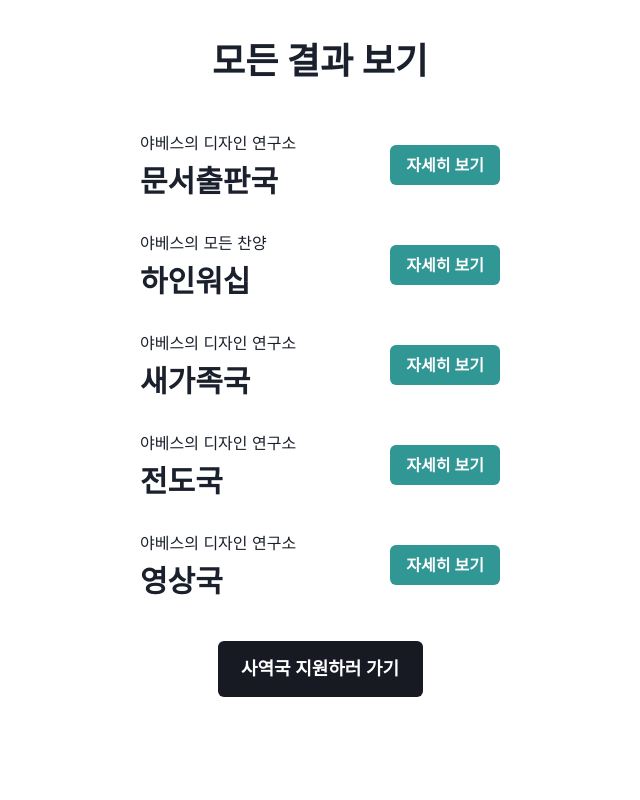
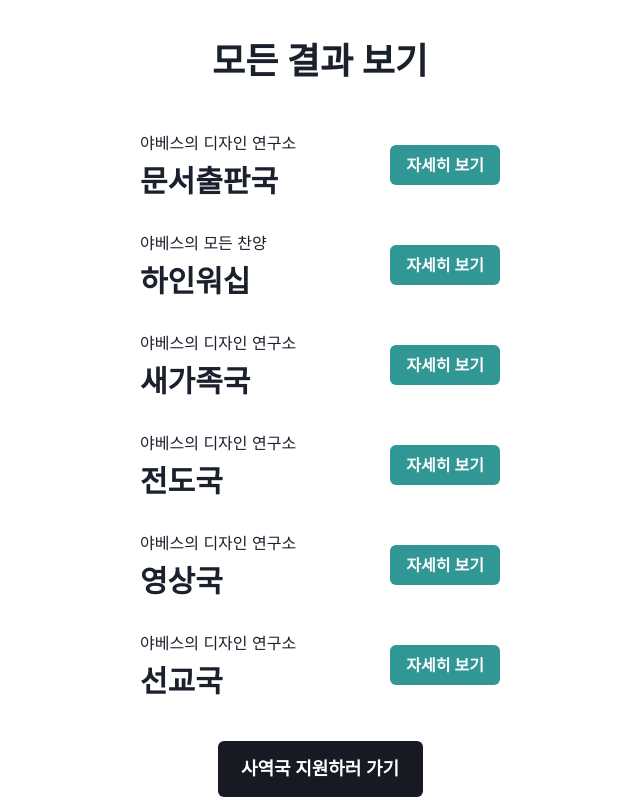
Before and after one commit to kasterra/jz-test, a React (Create React App) app: page /results in a window 1280 px wide. Shown: the whole page, without its empty margins (320-960 px from the left). Built offline with nearby package versions, Linux system fonts and the light colour scheme.

Commit message:
선교국 데이터 반영

```diff
--- a/src/answers.ts
+++ b/src/answers.ts
@@ -103,4 +103,15 @@ export const answers: answerType[] = [
     imageURL: "https://i.postimg.cc/RZ1dMp1Z/video.jpg",
     oneLine: "야베스의 디자인 연구소",
   },
+  {
+    name:'선교국',
+    answersList:[0,1,0,1,1,0,0],
+    whatWeDo:["IMPACT JAPAN 사역 및 국내 선교사역 support","일본 언어/문화 Study"],
+    whenWeMeet:['매주 토요일 2시 ~ 2시반 부터 4시반까지'],
+    whereWeMeet:['교육관 1층(장소 매주 변동)'],
+    whatWeWant:['일본어 회화/일본어 번역','문서 작업 및 정리', 'MBTI J 유형'],
+    tel:'010-9284-9008',
+    lastWord:'선교에대한 마음과 공동체를 위해 헌신할 마음이있다면 누구나 함께 할수 있습니다..!',
+    oneLine:'야베스의 디자인 연구소'
+  }
 ];
```
